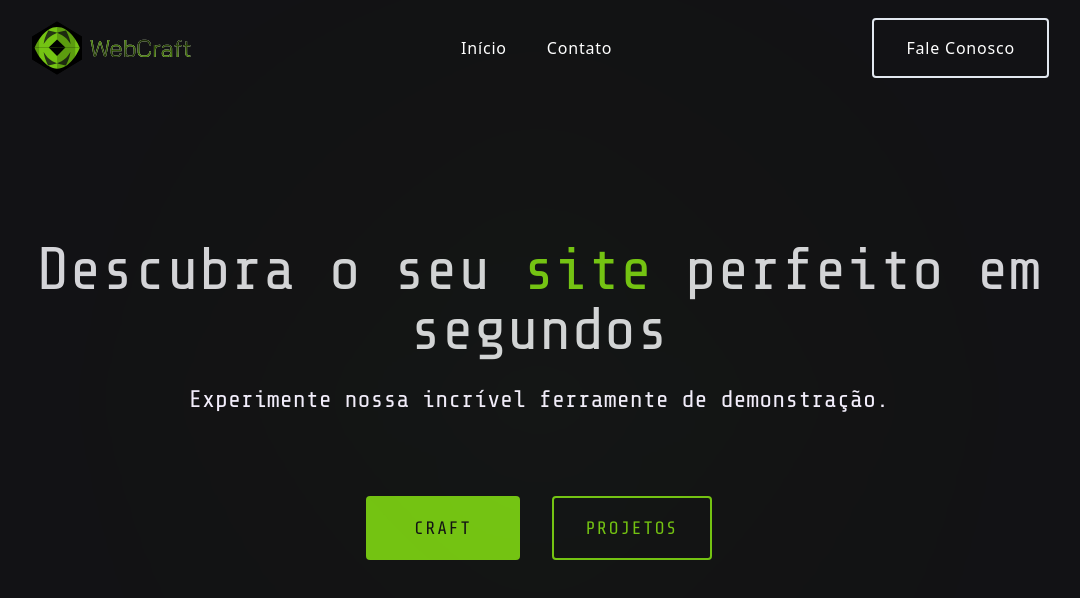
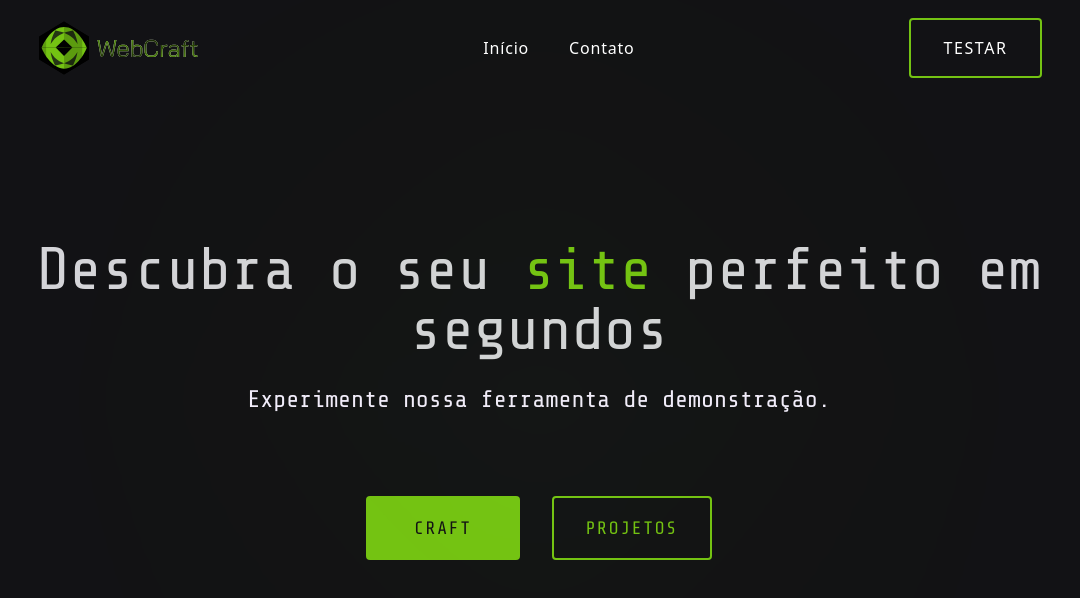
Before and after one commit to juicerq/Notes, a Next.js app in the folder web/: page / in a window 1280 px wide. Shown: the top 598 px of the page, without its empty margins (101-1181 px from the left). Built offline with nearby package versions, Linux system fonts and the light colour scheme.

Commit message:
css update

```diff
--- a/web/src/components/Hero.tsx
+++ b/web/src/components/Hero.tsx
@@ -9,7 +9,7 @@ export default function Hero() {
             perfeito em segundos
           </h1>
           <p className="text-lg leading-relaxed text-mainPalette-text xl:text-2xl ">
-            Experimente nossa incrível ferramente de demonstração.
+            Experimente nossa ferramenta de demonstração.
           </p>
         </div>
 
--- a/web/src/components/Navbar/NavbarDesktop.tsx
+++ b/web/src/components/Navbar/NavbarDesktop.tsx
@@ -62,13 +62,13 @@ export default function NavbarDesktop(props: NavDesktopProps) {
         <Link
           rel="noopener noreferrer"
           href="/test"
-          className={` text-palette-outerSpace duration-400 rounded border-2 bg-transparent px-8 py-4 tracking-wider transition-all ${
+          className={`duration-400 rounded border-2 border-mainPalette-primaryButton bg-transparent px-8 py-4 uppercase tracking-widest text-white transition-all ${
             prevScrollPos === 0
               ? 'hover:bg-transparent hover:text-white hover:backdrop-blur'
               : 'hover:border-white hover:bg-transparent hover:text-white hover:backdrop-blur'
           }`}
         >
-          Fale Conosco
+          Testar
         </Link>
       </nav>
     </div>
```
